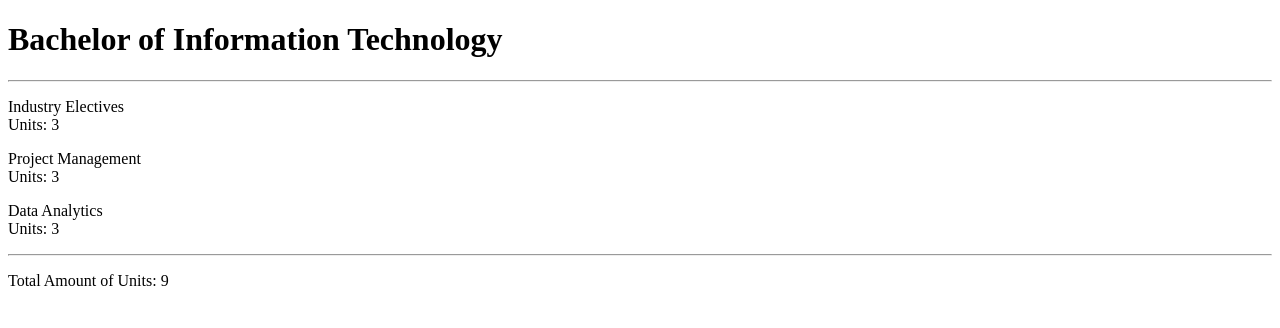
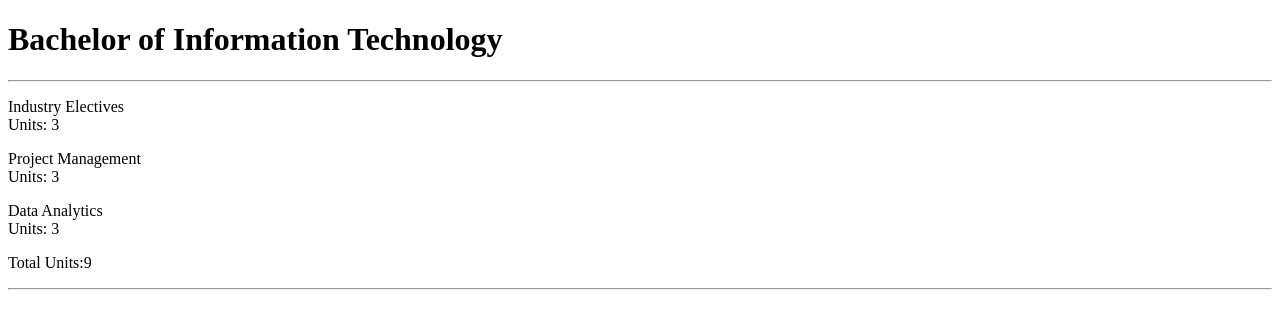
Before and after one commit to JpCabating/CSIT340G8-Lab3-Cabating, a React (Vite) app: page / in a window 1280 px wide. Shown: the top 328 px of the page. Built offline with nearby package versions, Linux system fonts and the light colour scheme.

Commit message:
1.4 course information step 4.4

```diff
--- a/src/App.jsx
+++ b/src/App.jsx
@@ -1,28 +1,23 @@
 import './App.css'
-
-
-const Total = (props) => {
-  return <p>Total Amount of Units {props.total}</p>
-}
 
 const App = () => {
 
   const course = 'Bachelor of Information Technology'
-  const subject1 = {
+  const subject = [ {
     name: 'Industry Electives',
     units: 3
-  }
-  const subject2 = {
+  },
+  {
     name: 'Project Management',
     units: 3
-  }
-  const subject3 = {
+  },
+  {
     name: 'Data Analytics',
     units: 3
   }
+]
 
-  const total = subject1.units + subject2.units + subject3.units
-
+const total = subject.reduce((sum, item) => sum + item.units, 0)
 
 
 
@@ -30,14 +25,15 @@ const App = () => {
     <div>
       <h1>{course}</h1>
       <hr/>
-      <p>{subject1.name}<br/>
-      Units: {subject1.units}</p>
-      <p>{subject2.name}<br/>
-      Units: {subject2.units}</p>
-      <p>{subject3.name}<br/>
-      Units: {subject3.units}</p>
+      {subject.map((item) => (
+        <p>
+          {item.name}<br/>
+          Units: {item.units}
+        </p>
+      ))}
+
+      <p>Total Units:{total}</p>
       <hr/>
-      <p>Total Amount of Units: {total}</p>
 
 
     </div>
@@ -45,4 +41,4 @@ const App = () => {
 
 }
 
-export default App
+export default App;
```
